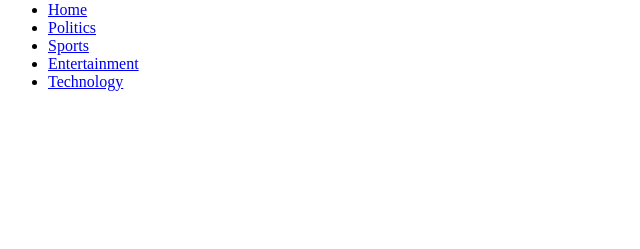
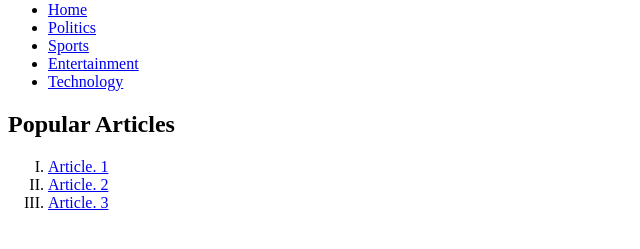
Before and after one commit to Lumaenaut/portfolio, a plain HTML site: page hyperskill/frontend_developer/hyperblog.html in a window 1280 px wide. Shown: the part 79-328 px from the top of the page, without its empty margins (0-640 px from the left). Drawn offline with Linux system fonts and the light colour scheme.

Commit message:
Finished stage 2 of Hyperblog HTML.

```diff
--- a/hyperskill/frontend_developer/hyperblog.html
+++ b/hyperskill/frontend_developer/hyperblog.html
@@ -18,10 +18,13 @@
             </ul>
         </nav>
     </header>
-    <section id="home"></section>
-    <section id="politics"></section>
-    <section id="sports"></section>
-    <section id="entertainment"></section>
-    <section id="technology"></section>
+    <aside>
+        <h2>Popular Articles</h2>
+        <ol type="I">
+            <li><a href="#article-1">Article. 1</a></li>
+            <li><a href="#article-2">Article. 2</a></li>
+            <li><a href="#article-3">Article. 3</a></li>
+        </ol>
+    </aside>
 </body>
 </html>
```
